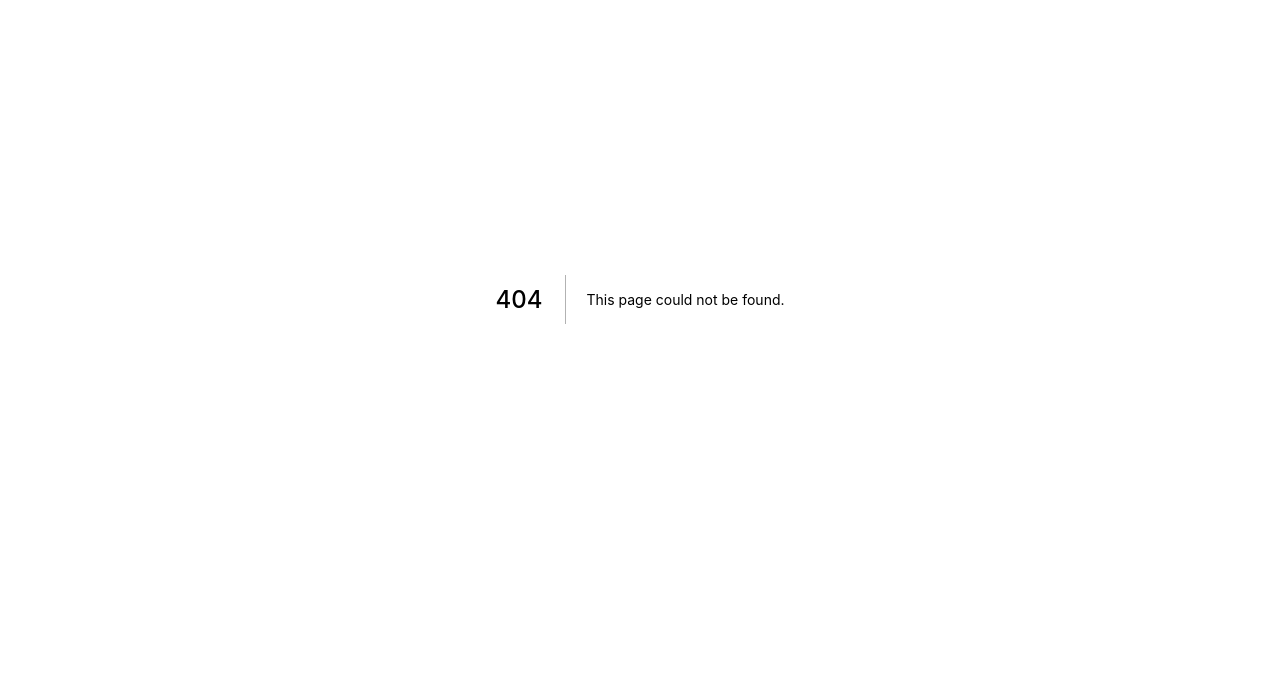
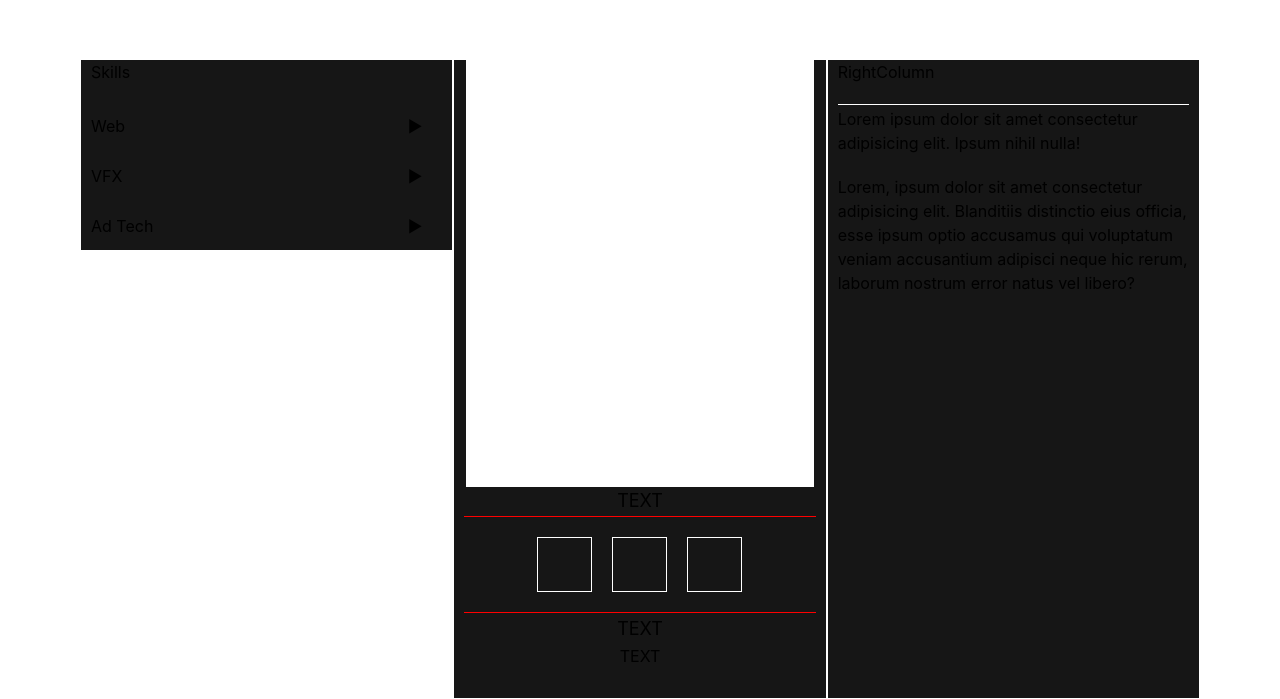
Before and after one commit to Hakeem-star/haklad.dev, a Next.js app: page /about in a window 1280 px wide. Before the commit this address had no page. Shown: the part 101-800 px from the top of the page. Built offline with nearby package versions, Linux system fonts and the light colour scheme.

Commit message:
add skeletons for Witcher inspired about page

```diff
--- /dev/null
+++ b/components/about/LeftColumn.style.tsx
@@ -0,0 +1,54 @@
+import styled from "styled-components";
+
+export const ColumnHeader = styled.p`
+  margin-bottom: 30px;
+`;
+
+export const ItemsWrapper = styled.div`
+  display: flex;
+  flex-direction: column;
+  gap: 5px;
+  margin-top: 10px;
+`;
+
+export const Details = styled.details`
+  min-height: 30px;
+  vertical-align: center;
+  margin-bottom: 20px;
+`;
+
+export const DetailsItem = styled.div`
+  height: 60px;
+  width: 100%;
+
+  display: flex;
+  align-items: center;
+
+  border-bottom: 1px solid blue;
+`;
+
+export const Summary = styled.summary`
+  position: relative;
+
+  cursor: pointer;
+
+  :before {
+    content: "►";
+    position: absolute;
+    right: 20px;
+
+    height: 140px;
+  }
+
+  details[open] > & {
+    :before {
+      content: "▼";
+      position: absolute;
+      right: 20px;
+    }
+  }
+
+  ::marker {
+    content: "";
+  }
+`;
--- /dev/null
+++ b/components/about/LeftColumn.tsx
@@ -0,0 +1,53 @@
+import React from "react";
+import {
+  ColumnHeader,
+  Details,
+  DetailsItem,
+  ItemsWrapper,
+  Summary,
+} from "./LeftColumn.style";
+import { ColumnWrapper } from "./shared";
+
+type Props = {};
+
+export const LeftColumn = (props: Props) => {
+  return (
+    <ColumnWrapper style={{ height: "30%" }}>
+      <ColumnHeader>Skills</ColumnHeader>
+      <Details>
+        <Summary>Web</Summary>
+        <ItemsWrapper>
+          <DetailsItem>
+            This text will be hidden if your browser supports it.
+          </DetailsItem>
+          <DetailsItem>
+            This text will be hidden if your browser supports it.
+          </DetailsItem>
+        </ItemsWrapper>
+      </Details>
+
+      <Details>
+        <Summary>VFX</Summary>
+        <ItemsWrapper>
+          <DetailsItem>
+            This text will be hidden if your browser supports it.
+          </DetailsItem>
+          <DetailsItem>
+            This text will be hidden if your browser supports it.
+          </DetailsItem>
+        </ItemsWrapper>
+      </Details>
+      <Details>
+        <Summary>Ad Tech</Summary>
+        <ItemsWrapper>
+          <DetailsItem>
+            This text will be hidden if your browser supports it.
+          </DetailsItem>
+          <DetailsItem>
+            This text will be hidden if your browser supports it.
+          </DetailsItem>
+        </ItemsWrapper>
+      </Details>
+    </ColumnWrapper>
+  );
+};
--- /dev/null
+++ b/components/about/MiddleColumn.tsx
@@ -0,0 +1,74 @@
+import React from "react";
+import { ColumnWrapper } from "./shared";
+import styled from "styled-components";
+
+const OutboundWrapper = styled.div`
+  display: flex;
+  flex-direction: column;
+  gap: 2px;
+  justify-content: center;
+  text-align: center;
+  padding-bottom: 30px;
+`;
+
+const OutboundItem = styled.div`
+  width: 55px;
+  height: 55px;
+  cursor: pointer;
+  border: 1px solid white;
+
+  :hover {
+    border: 5px solid white;
+  }
+`;
+
+const Outbound = styled.div`
+  border-top: 1px solid red;
+  border-bottom: 1px solid red;
+
+  display: flex;
+  gap: 20px;
+  justify-content: center;
+
+  padding: 20px;
+`;
+
+const Wrapper = styled.div`
+  display: flex;
+  flex-direction: column;
+
+  height: 100%;
+  width: 100%;
+`;
+
+const ImageArea = styled.div`
+  height: 70%;
+  width: 99%;
+  background: white;
+  margin: auto;
+  padding: 10px;
+`;
+
+type Props = {};
+
+const MiddleColumn = (props: Props) => {
+  return (
+    <ColumnWrapper>
+      <Wrapper>
+        <ImageArea></ImageArea>
+        <OutboundWrapper>
+          <p style={{ fontSize: 18 }}>TEXT</p>
+          <Outbound>
+            <OutboundItem></OutboundItem>
+            <OutboundItem></OutboundItem>
+            <OutboundItem></OutboundItem>
+          </Outbound>
+          <p style={{ fontSize: 18 }}>TEXT</p>
+          <p>TEXT</p>
+        </OutboundWrapper>
+      </Wrapper>
+    </ColumnWrapper>
+  );
+};
+
+export default MiddleColumn;
--- /dev/null
+++ b/components/about/RightColumn.tsx
@@ -0,0 +1,45 @@
+import React from "react";
+import { ColumnWrapper } from "./shared";
+import styled from "styled-components";
+
+const Info = styled.div`
+  display: flex;
+  flex-direction: column;
+  gap: 20px;
+`;
+
+const Divider = styled.span`
+  width: 100%;
+  height: 3px;
+  border-top: 1px solid white;
+`;
+
+const Wrapper = styled.div`
+  display: flex;
+  flex-direction: column;
+`;
+
+type Props = {};
+
+export const RightColumn = (props: Props) => {
+  return (
+    <ColumnWrapper>
+      <Wrapper>
+        <p style={{ marginBottom: 20 }}>RightColumn</p>
+        <Divider />
+        <Info>
+          <p>
+            Lorem ipsum dolor sit amet consectetur adipisicing elit. Ipsum nihil
+            nulla!
+          </p>
+          <p>
+            Lorem, ipsum dolor sit amet consectetur adipisicing elit. Blanditiis
+            distinctio eius officia, esse ipsum optio accusamus qui voluptatum
+            veniam accusantium adipisci neque hic rerum, laborum nostrum error
+            natus vel libero?
+          </p>
+        </Info>
+      </Wrapper>
+    </ColumnWrapper>
+  );
+};
--- /dev/null
+++ b/components/about/shared.tsx
@@ -0,0 +1,9 @@
+import styled from "styled-components";
+
+export const ColumnWrapper = styled.div`
+  width: 100%;
+  height: 100%;
+  padding: 0 10px;
+  background-color: #161616;
+  border: 1px solid white;
+`;
--- /dev/null
+++ b/components/index.ts
@@ -0,0 +1,2 @@
+export * from "./StartMenu";
+export * from "./Layout";
--- /dev/null
+++ b/pages/about.tsx
@@ -0,0 +1,32 @@
+import React from "react";
+import { Layout } from "../components";
+import styled from "styled-components";
+import MiddleColumn from "../components/about/MiddleColumn";
+import { LeftColumn } from "../components/about/LeftColumn";
+import { RightColumn } from "../components/about/RightColumn";
+
+// design to look like witcher beastiary page
+// https://www.mobygames.com/images/shots/l/822886-the-witcher-3-wild-hunt-playstation-4-screenshot-bestiary.jpg
+const Wrapper = styled.div`
+  width: 100vw;
+  height: 100vh;
+  padding: 0 5em;
+  padding-top: 10em;
+
+  display: grid;
+  grid-template-columns: repeat(3, 3fr);
+`;
+
+type Props = {};
+
+const About = ({}: Props) => {
+  return (
+    <Wrapper>
+      <LeftColumn />
+      <MiddleColumn />
+      <RightColumn />
+    </Wrapper>
+  );
+};
+
+export default About;
--- a/styles/globals.css
+++ b/styles/globals.css
@@ -1,7 +1,5 @@
 html,
 body {
-  padding: 0;
-  margin: 0;
   font-family: -apple-system, BlinkMacSystemFont, Segoe UI, Roboto, Oxygen,
     Ubuntu, Cantarell, Fira Sans, Droid Sans, Helvetica Neue, sans-serif;
 }
@@ -11,8 +9,42 @@ a {
   text-decoration: none;
 }
 
+/*
+  Josh's Custom CSS Reset
+  https://www.joshwcomeau.com/css/custom-css-reset/
+*/
+*, *::before, *::after {
+  box-sizing: border-box;
+}
 * {
-  box-sizing: border-box;
+  margin: 0;
+  padding: 0;
+}
+html, body,#root, #__next {
+  height: 100%;
+}
+body {
+  line-height: 1.5;
+  -webkit-font-smoothing: antialiased;
+}
+img, picture, video, canvas, svg {
+  display: block;
+  max-width: 100%;
+}
+input, button, textarea, select {
+  font: inherit;
+  border:none;
+}
+
+button{
+  cursor:pointer;
+}
+
+p, h1, h2, h3, h4, h5, h6 {
+  overflow-wrap: break-word;
+}
+#root, #__next {
+  isolation: isolate;
 }
 
 @media (prefers-color-scheme: dark) {
```
Also changed, not shown: components/Layout.tsx (added, +8 -0 lines), components/StartMenu.tsx (added, +112 -0 lines), pages/index.tsx (+22 -42 lines).
